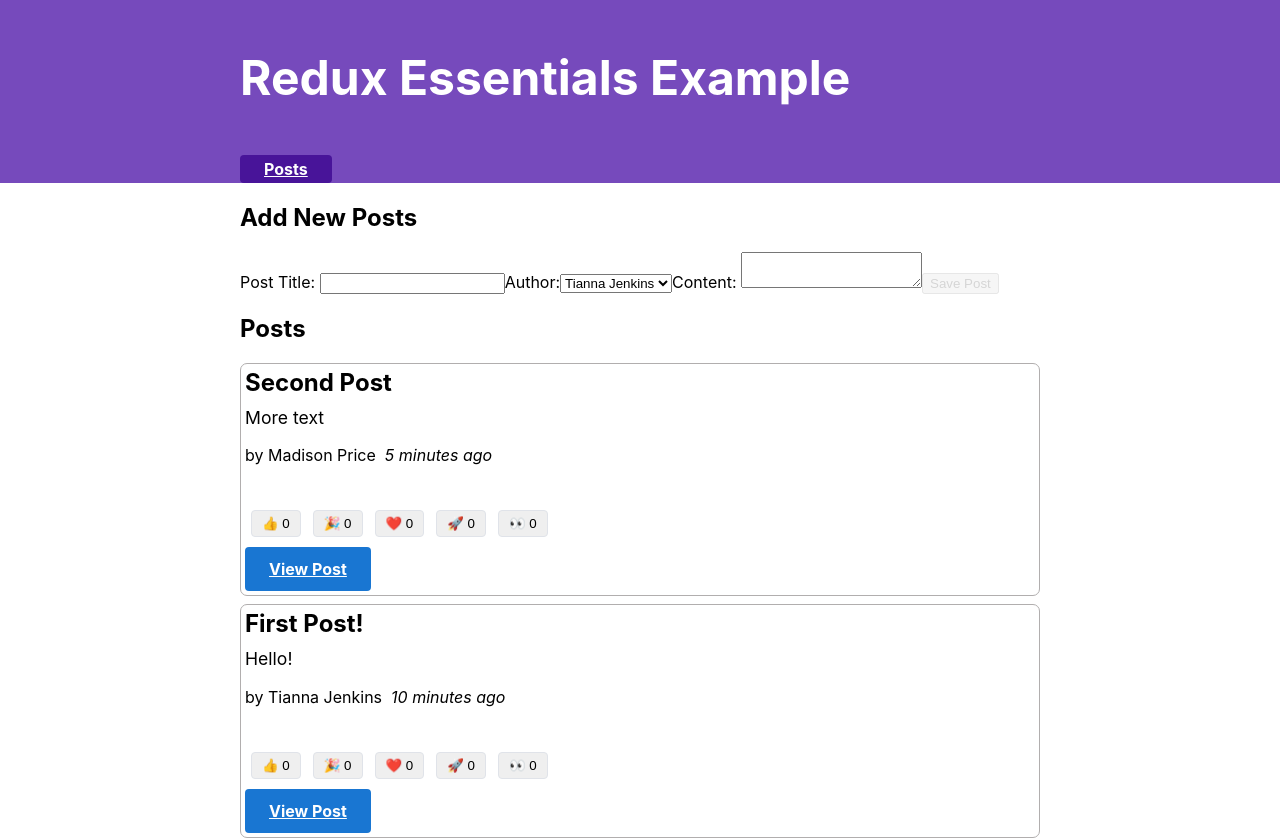
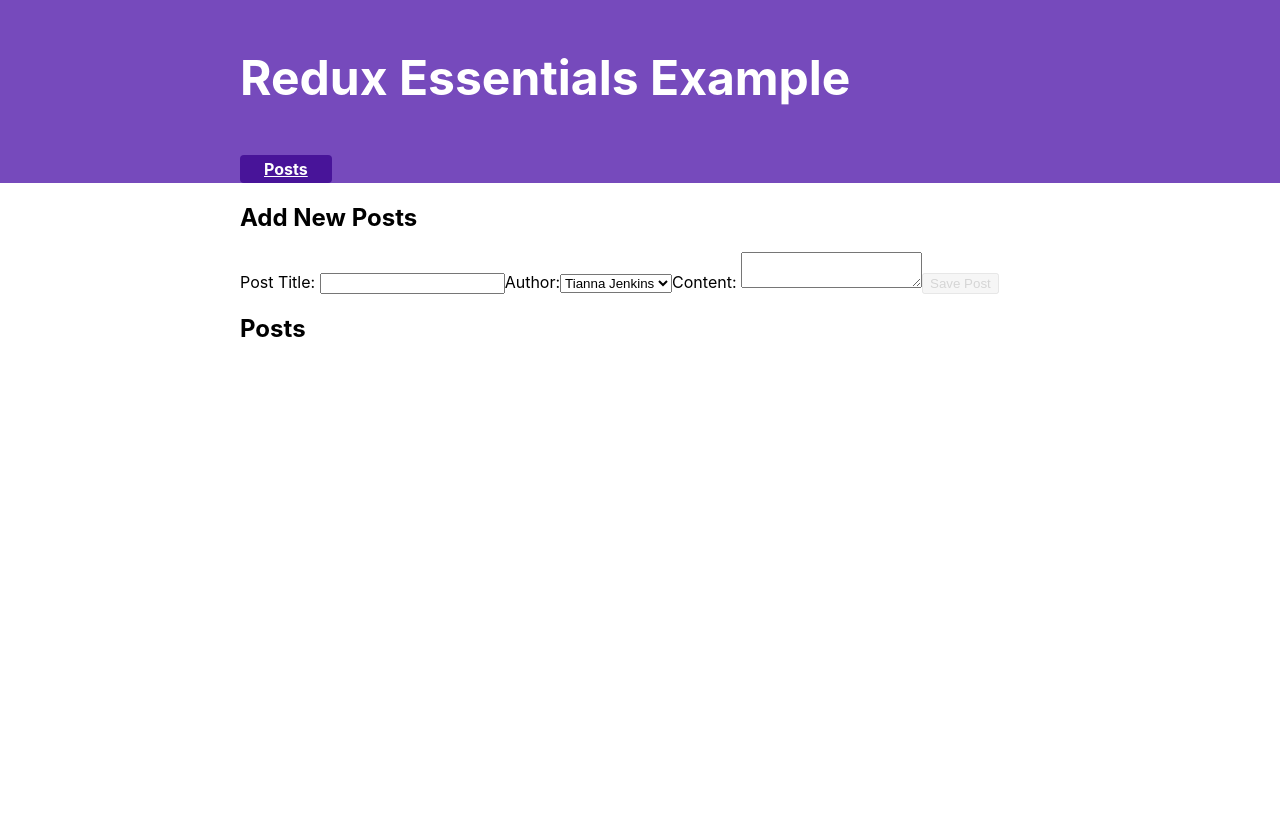
Before and after one commit to mochfarrel06/redux-essentials, a React (Vite) app: page / in a window 1280 px wide. After the commit the page ends 800 px from the top, so only its background shows below. Built offline with nearby package versions, Linux system fonts and the light colour scheme.

Commit message:
Loading State for Requests

```diff
--- a/src/features/posts/postsSlice.js
+++ b/src/features/posts/postsSlice.js
@@ -1,36 +1,11 @@
 import {createSlice, nanoid} from "@reduxjs/toolkit";
 import {sub} from "date-fns";
 
-const initialState = [
-  {
-    id: "1",
-    title: "First Post!",
-    content: "Hello!",
-    user: "0",
-    date: sub(new Date(), {minutes: 10}).toISOString(),
-    reactions: {
-      thumbsUp: 0,
-      hooray: 0,
-      heart: 0,
-      rocket: 0,
-      eyes: 0,
-    },
-  },
-  {
-    id: "2",
-    title: "Second Post",
-    content: "More text",
-    user: "2",
-    date: sub(new Date(), {minutes: 5}).toISOString(),
-    reactions: {
-      thumbsUp: 0,
-      hooray: 0,
-      heart: 0,
-      rocket: 0,
-      eyes: 0,
-    },
-  },
-];
+const initialState = {
+  posts: [],
+  status: "idle",
+  error: null,
+};
 
 const postsSlice = createSlice({
   name: "posts",
@@ -38,7 +13,7 @@
   reducers: {
     postAdded: {
       reducer(state, action) {
-        state.push(action.payload);
+        state.posts.push(action.payload);
       },
       prepare(title, content, userId) {
         return {
@@ -61,7 +36,7 @@
     },
     postUpdated(state, action) {
       const {id, title, content} = action.payload;
-      const existingPost = state.find(
+      const existingPost = state.posts.find(
         (post) => post.id === Number(id) || post.id === id
       );
       if (existingPost) {
@@ -71,7 +46,7 @@
     },
     reactionAdded(state, action) {
       const {postId, reaction} = action.payload;
-      const existingPost = state.find((post) => post.id === postId);
+      const existingPost = state.posts.find((post) => post.id === postId);
       if (existingPost) {
         existingPost.reactions[reaction]++;
       }
@@ -82,7 +57,9 @@
 export const {postAdded, postUpdated, reactionAdded} = postsSlice.actions;
 export default postsSlice.reducer;
 
-export const selectAllPosts = (state) => state.posts;
+export const selectAllPosts = (state) => state.posts.posts;
 
 export const selectPostById = (state, postId) =>
-  state.posts.find((post) => post.id === Number(postId) || post.id === postId);
+  state.posts.posts.find(
+    (post) => post.id === Number(postId) || post.id === postId
+  );
```
